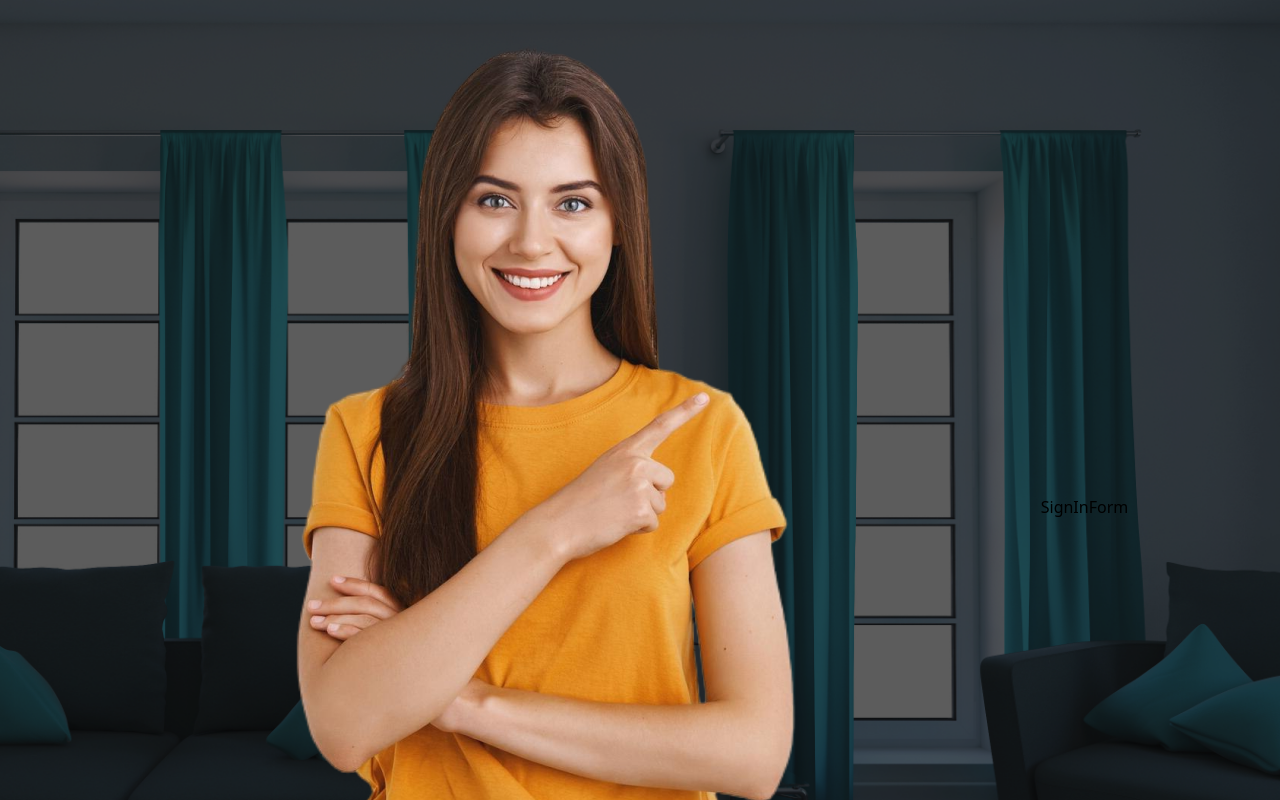
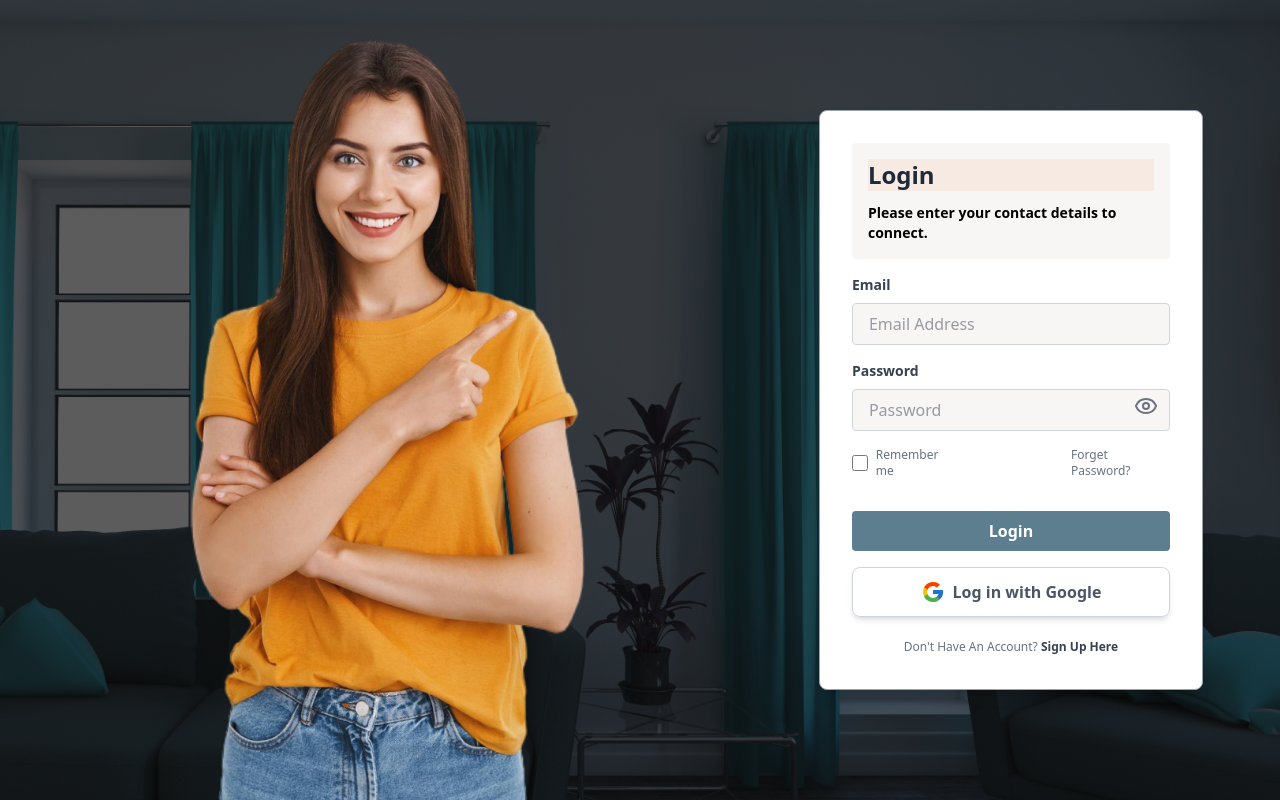
Before and after one commit to Vithushan126/pet_adoption, a React (Vite) app in the folder frontend/: page /login in a window 1280 px wide. Shown: the top 800 px of the page. Built offline with nearby package versions, Linux system fonts and the light colour scheme; no server answers.

Commit message:
Refactor PetDetails and Login components; enhance styling and layout, and clean up SignInForm code

```diff
--- a/frontend/src/pages/admin/PetDetails.jsx
+++ b/frontend/src/pages/admin/PetDetails.jsx
@@ -140,7 +140,7 @@ const PetDetails = () => {
       </div>
 
       <div className="overflow-x-auto border border-borderGray300 rounded-lg shadow-sm">
-        <table className="min-w-full text-sm min-h-[200px]">
+        <table className="min-w-full text-sm min-h-[200px] max-h-screen overflow-y-auto">
           <thead className="bg-gradient-to-r from-orange-100 to-pink-100 text-left ">
             <tr>
               {headers.map((h, i) => (
--- a/frontend/src/pages/auth/Login.jsx
+++ b/frontend/src/pages/auth/Login.jsx
@@ -1,20 +1,26 @@
 import React from "react";
 import backgroundImage from "../../assets/BG.png";
 import GirlImage from "../../assets/1.png";
-// import SignInForm from "./SignInForm";
+import SignInForm from "./SignInForm";
 
 function Login() {
   return (
     <div
-      className="min-h-screen flex flex-col justify-between bg-cover bg-center"
-      style={{ backgroundImage: `url(${backgroundImage})` }}
+      className="min-h-screen bg-cover"
+      style={{
+        backgroundImage: `url(${backgroundImage})`,
+        backgroundBlendMode: "overlay",
+      }}
     >
       <div className="flex-grow flex items-center justify-center">
-        <div className="flex flex-row md:flex-row md:space-x-48 items-center justify-center">
-          <img src={GirlImage} alt="Girl" className="hidden md:block" />
+        <div className="flex flex-row   lg:space-x-48 items-center justify-center ">
+          <img
+            src={GirlImage}
+            alt="Girl"
+            className="hidden md:block h-screen md:-ml-100 lg:-ml-0 "
+          />
           <div className="flex-grow md:flex-grow-0 flex items-center justify-center">
-            {/* <SignInForm /> */}
-            SignInForm
+            <SignInForm />
           </div>
         </div>
       </div>
--- a/frontend/src/pages/auth/SignInForm.jsx
+++ b/frontend/src/pages/auth/SignInForm.jsx
@@ -1,30 +1,30 @@
 import React, { useEffect, useState } from "react";
-import { FontAwesomeIcon } from "@fortawesome/react-fontawesome";
-import { faEye, faEyeSlash } from "@fortawesome/free-solid-svg-icons";
+// import { FontAwesomeIcon } from "@fortawesome/react-fontawesome";
 import { Formik, Form, Field, ErrorMessage } from "formik";
 import * as Yup from "yup";
 import { useDispatch, useSelector } from "react-redux";
-import { SignInUser } from "../../../Redux/Features/customerSlice.js";
+// import { SignInUser } from "../../../Redux/Features/customerSlice.js";
 import { useNavigate } from "react-router-dom";
 import { toast } from "react-toastify";
+import { Eye, EyeOff } from "lucide-react";
 
 const SignInForm = () => {
   const navigate = useNavigate();
   const dispatch = useDispatch();
-  const { loading, error, isAuthenticated, user, message } = useSelector(
-    (state) => state.customer
-  );
-  console.log("err", error);
+  //   const { loading, error, isAuthenticated, user, message } = useSelector(
+  //     (state) => state.customer
+  //   );
+  //   console.log("err", error);
 
-  const role = user?.data?.userData?.role;
-  const id = user?.data?.userData?._id;
+  //   const role = user?.data?.userData?.role;
+  //   const id = user?.data?.userData?._id;
 
-  useEffect(() => {
-    if (isAuthenticated && role == 1) {
-      navigate(`/admin/${id}`);
-      toast.success(message);
-    }
-  }, [isAuthenticated]);
+  //   useEffect(() => {
+  //     if (isAuthenticated && role == 1) {
+  //       navigate(`/admin/${id}`);
+  //       toast.success(message);
+  //     }
+  //   }, [isAuthenticated]);
 
   const [showPassword, setShowPassword] = useState(false);
 
@@ -45,10 +45,10 @@ const SignInForm = () => {
       initialValues={{ email: "", password: "" }}
       validationSchema={validationSchema}
       onSubmit={(values, { resetForm }) => {
-        dispatch(SignInUser(values));
-        if (!isAuthenticated || role !== 1) {
-          toast.error(error);
-        }
+        // dispatch(SignInUser(values));
+        // if (!isAuthenticated || role !== 1) {
+        //   toast.error(error);
+        // }
         resetForm();
       }}
     >
@@ -63,7 +63,10 @@ const SignInForm = () => {
             </p>
           </div>
           <div className="mt-4">
-            <label className="block text-gray-700 text-sm font-bold mb-2">
+            <label
+              htmlFor="email"
+              className="block text-gray-700 text-sm font-bold mb-2"
+            >
               Email
             </label>
             <Field
@@ -81,7 +84,10 @@ const SignInForm = () => {
             />
           </div>
           <div className="mt-4 relative">
-            <label className="block text-gray-700 text-sm font-bold mb-2">
+            <label
+              htmlFor="password"
+              className="block text-gray-700 text-sm font-bold mb-2"
+            >
               Password
             </label>
             <Field
@@ -95,12 +101,9 @@ const SignInForm = () => {
             <button
               type="button"
               onClick={togglePasswordVisibility}
-              className="absolute inset-y-0 right-0 pr-3 pt-5 flex items-center"
+              className="absolute inset-y-0 right-0 pr-3 pt-5 flex items-center text-gray-500"
             >
-              <FontAwesomeIcon
-                icon={showPassword ? faEyeSlash : faEye}
-                className="text-gray-500"
-              />
+              {showPassword ? <EyeOff /> : <Eye />}
             </button>
             <ErrorMessage
               name="password"
@@ -145,6 +148,7 @@ const SignInForm = () => {
             >
               <div className="flex items-center px-4">
                 <svg className="h-6 w-6 mr-2" viewBox="0 0 40 40">
+                  <title id="svg-title">Pet Adoption Icon</title>
                   <path
                     d="M36.3425 16.7358H35V16.6667H20V23.3333H29.4192C28.045 27.2142 24.3525 30 20 30C14.4775 30 10 25.5225 10 20C10 14.4775 14.4775 9.99999 20 9.99999C22.5492 9.99999 24.8683 10.9617 26.6342 12.5325L31.3483 7.81833C28.3717 5.04416 24.39 3.33333 20 3.33333C10.7958 3.33333 3.33335 10.7958 3.33335 20C3.33335 29.2042 10.7958 36.6667 20 36.6667C29.2042 36.6667 36.6667 29.2042 36.6667 20C36.6667 18.8825 36.5517 17.7917 36.3425 16.7358Z"
                     fill="#FFC107"
@@ -168,15 +172,18 @@ const SignInForm = () => {
               </div>
             </a>
           </div>
-          {/* <div
+          <div
             className="mt-4 text-center hover:cursor-pointer"
-            onClick={() => navigate("/signup")}
+            // onClick={() => navigate("/signup")}
           >
-            <a className="text-xs text-gray-500 capitalize hover:text-gray-900">
+            <a
+              href="/signup"
+              className="text-xs text-gray-500 capitalize hover:text-gray-900"
+            >
               Don&apos;t have an account?{" "}
               <span className="text-gray-700 font-bold">Sign up here</span>
             </a>
-          </div> */}
+          </div>
         </Form>
       )}
     </Formik>
```
